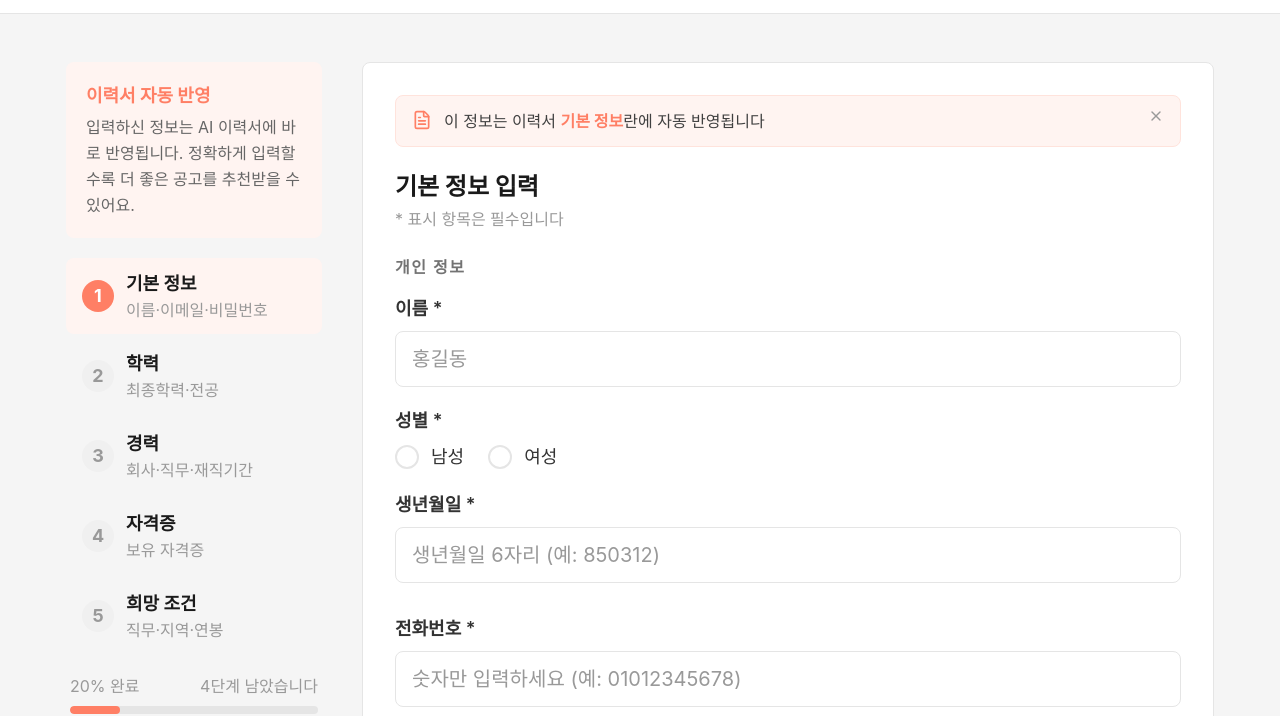
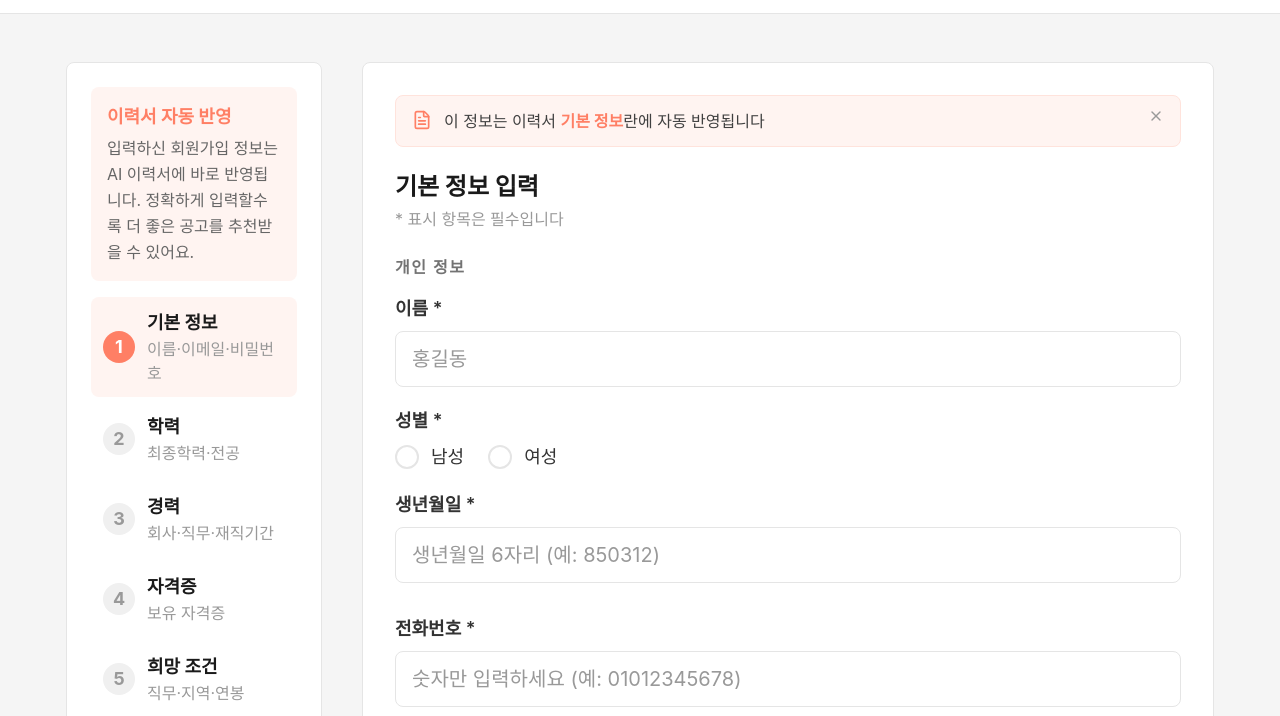
Before and after one commit to inhuiyang/nextpartner-signin-edit, a website: page index.html in a window 1280 px wide. Shown: the part 67-783 px from the top of the page. Drawn offline with nearby package versions, Linux system fonts and the light colour scheme; a web font is replaced by a local one.

Commit message:
feat: 사이드 패널을 우측 폼과 동일한 카드 박스로 감싸기
- bg-neutral-0 rounded-card border border-neutral-200 p-6 적용
- aside를 block으로 변경 후 내부 div로 카드 구조 처리
- 진행률 위 divider 추가로 시각적 구분 강화
- 내부 패딩·간격 카드 구조에 맞게 정리

Co-Authored-By: Claude Sonnet 4.6 <noreply@anthropic.com>

```diff
--- a/index.html
+++ b/index.html
@@ -221,45 +221,46 @@
   <div class="flex flex-col md:flex-row gap-6 lg:gap-10 items-start">
 
     <!-- ── 좌측 사이드 패널 (md 이상) ── -->
-    <aside class="hidden md:flex flex-col gap-3 w-56 lg:w-64 shrink-0 sticky top-24">
+    <aside class="hidden md:block w-56 lg:w-64 shrink-0 sticky top-24">
+      <div class="bg-neutral-0 rounded-card border border-neutral-200 p-6 flex flex-col gap-4">
 
         <!-- 서비스 설명 -->
-      <div class="bg-primary-50 rounded-card p-5 mb-2">
+        <div class="bg-primary-50 rounded-card p-4">
           <p class="text-lg font-bold text-primary-500 mb-1">이력서 자동 반영</p>
-        <p class="text-base text-neutral-600 leading-relaxed">입력하신 정보는 AI 이력서에 바로 반영됩니다. 정확하게 입력할수록 더 좋은 공고를 추천받을 수 있어요.</p>
+          <p class="text-base text-neutral-600 leading-relaxed">입력하신 회원가입 정보는 AI 이력서에 바로 반영됩니다. 정확하게 입력할수록 더 좋은 공고를 추천받을 수 있어요.</p>
         </div>
 
         <!-- 스텝 목록 -->
         <nav class="flex flex-col gap-1" aria-label="회원가입 단계">
-        <button class="step-nav-btn flex items-center gap-3 px-4 py-3 rounded-button text-left transition-colors duration-120" data-step="1">
+          <button class="step-nav-btn flex items-center gap-3 px-3 py-3 rounded-button text-left transition-colors duration-120" data-step="1">
             <span class="step-circle flex items-center justify-center w-8 h-8 rounded-full text-lg font-bold shrink-0 transition-colors duration-120">1</span>
             <div class="flex flex-col">
               <span class="text-lg font-bold">기본 정보</span>
               <span class="step-desc text-base text-neutral-400">이름·이메일·비밀번호</span>
             </div>
           </button>
-        <button class="step-nav-btn flex items-center gap-3 px-4 py-3 rounded-button text-left transition-colors duration-120" data-step="2">
+          <button class="step-nav-btn flex items-center gap-3 px-3 py-3 rounded-button text-left transition-colors duration-120" data-step="2">
             <span class="step-circle flex items-center justify-center w-8 h-8 rounded-full text-lg font-bold shrink-0 transition-colors duration-120">2</span>
             <div class="flex flex-col">
               <span class="text-lg font-bold">학력</span>
               <span class="step-desc text-base text-neutral-400">최종학력·전공</span>
             </div>
           </button>
-        <button class="step-nav-btn flex items-center gap-3 px-4 py-3 rounded-button text-left transition-colors duration-120" data-step="3">
+          <button class="step-nav-btn flex items-center gap-3 px-3 py-3 rounded-button text-left transition-colors duration-120" data-step="3">
             <span class="step-circle flex items-center justify-center w-8 h-8 rounded-full text-lg font-bold shrink-0 transition-colors duration-120">3</span>
             <div class="flex flex-col">
               <span class="text-lg font-bold">경력</span>
               <span class="step-desc text-base text-neutral-400">회사·직무·재직기간</span>
             </div>
           </button>
-        <button class="step-nav-btn flex items-center gap-3 px-4 py-3 rounded-button text-left transition-colors duration-120" data-step="4">
+          <button class="step-nav-btn flex items-center gap-3 px-3 py-3 rounded-button text-left transition-colors duration-120" data-step="4">
             <span class="step-circle flex items-center justify-center w-8 h-8 rounded-full text-lg font-bold shrink-0 transition-colors duration-120">4</span>
             <div class="flex flex-col">
               <span class="text-lg font-bold">자격증</span>
               <span class="step-desc text-base text-neutral-400">보유 자격증</span>
             </div>
           </button>
-        <button class="step-nav-btn flex items-center gap-3 px-4 py-3 rounded-button text-left transition-colors duration-120" data-step="5">
+          <button class="step-nav-btn flex items-center gap-3 px-3 py-3 rounded-button text-left transition-colors duration-120" data-step="5">
             <span class="step-circle flex items-center justify-center w-8 h-8 rounded-full text-lg font-bold shrink-0 transition-colors duration-120">5</span>
             <div class="flex flex-col">
               <span class="text-lg font-bold">희망 조건</span>
@@ -268,8 +269,10 @@
           </button>
         </nav>
 
+        <div class="np-divider"></div>
+
         <!-- 진행률 -->
-      <div class="mt-2 px-1">
+        <div>
           <div class="flex items-center justify-between mb-2">
             <span class="text-base text-neutral-400" id="sidebar-progress-text">20% 완료</span>
             <span class="text-base text-neutral-400" id="sidebar-remain-text">4단계 남았습니다</span>
@@ -280,9 +283,11 @@
         </div>
 
         <!-- 맥락 메시지 -->
-      <p class="text-base text-neutral-500 leading-relaxed px-1 mt-1" id="sidebar-context-msg">
+        <p class="text-base text-neutral-500 leading-relaxed" id="sidebar-context-msg">
           기본 정보를 입력하면 이력서 기본 정보란이 자동으로 채워집니다.
         </p>
+
+      </div>
     </aside>
 
     <!-- ── 우측 폼 영역 ── -->
```
Lines whose indentation alone changed are shown as unchanged.
